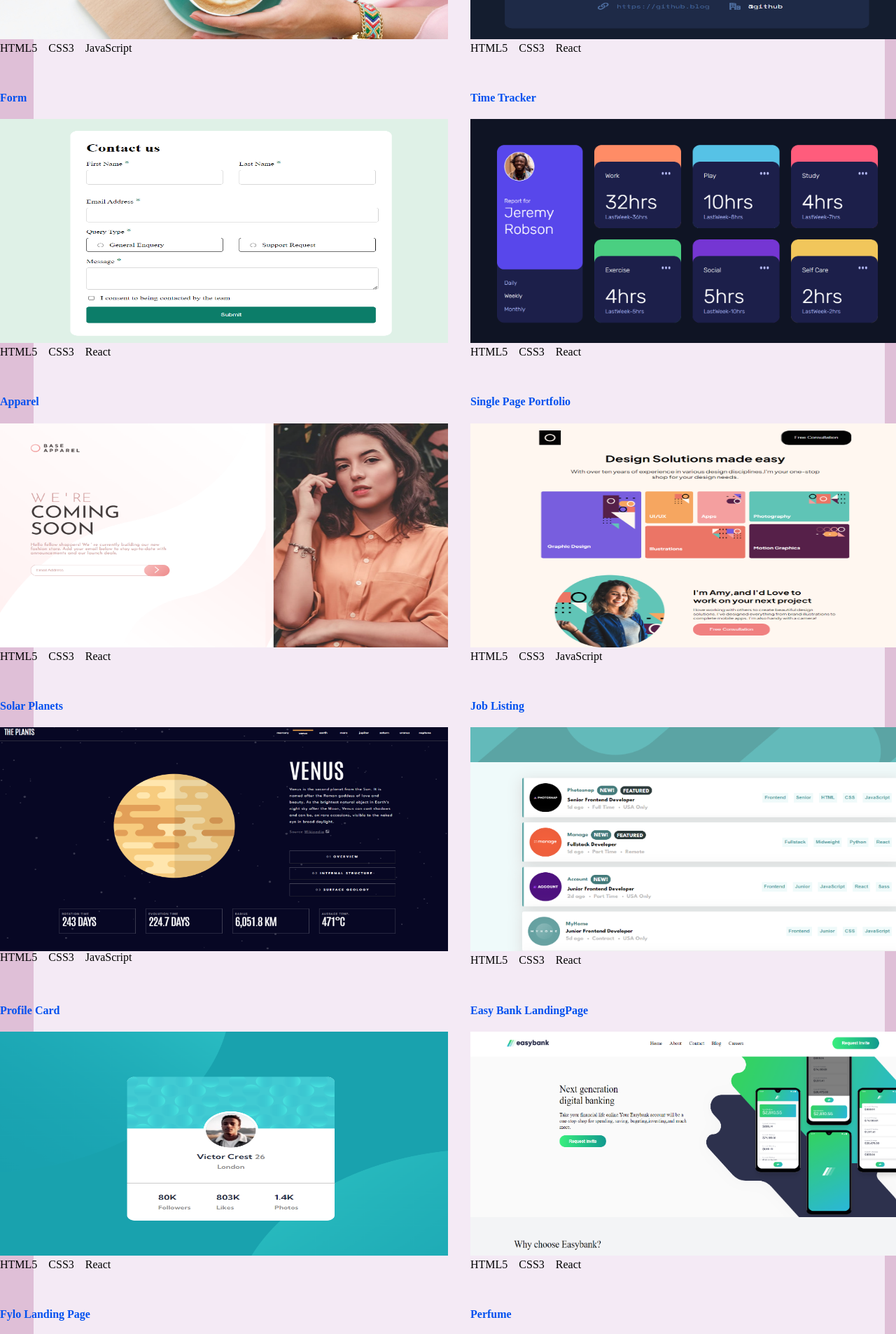
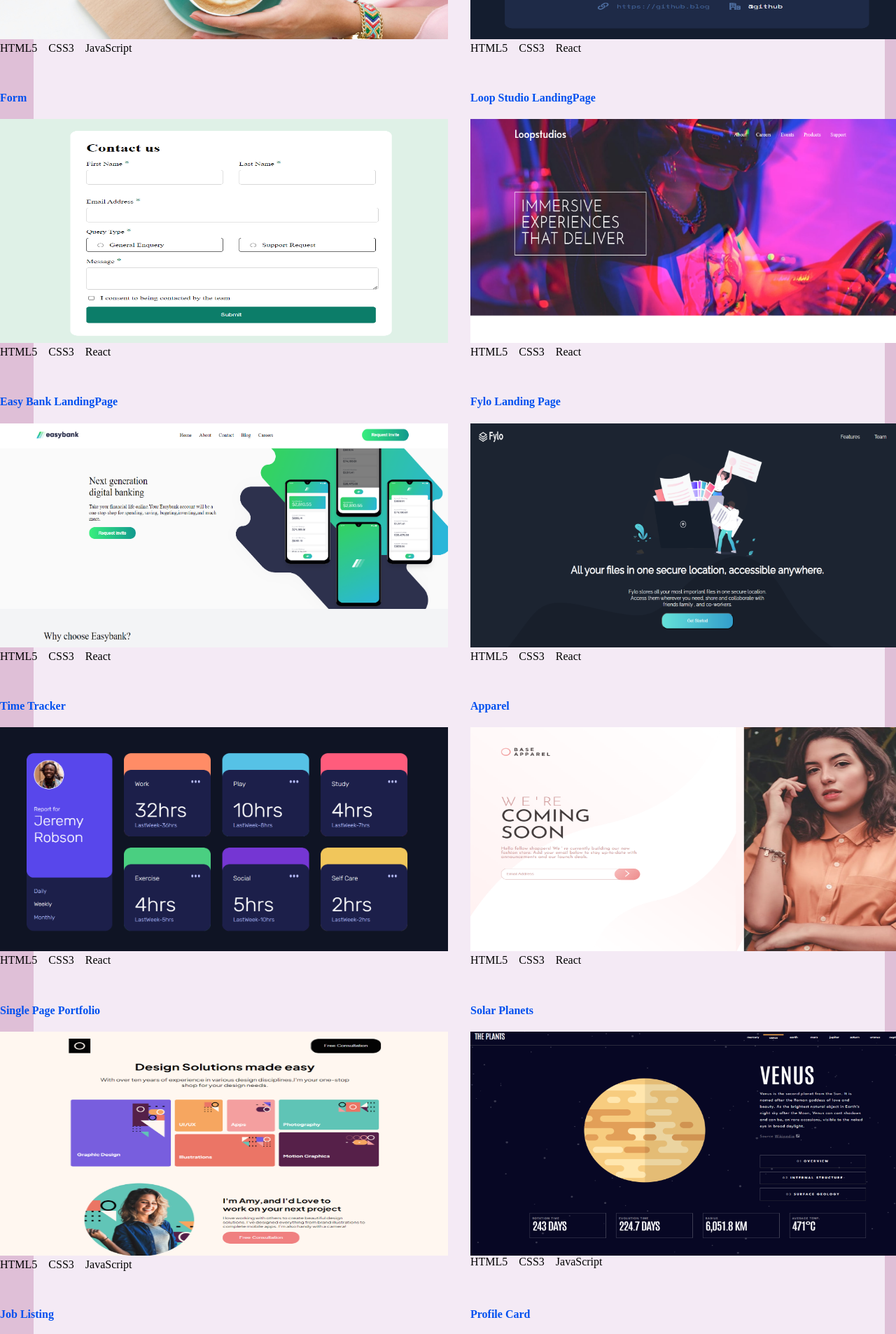
Before and after one commit to daliaosama/portfolio, a React (Vite) app: page /MyProjects in a window 1280 px wide. Shown: the part 940-2846 px from the top of the page at 70% size. Built offline with nearby package versions, Linux system fonts and the light colour scheme.

Commit message:
add loopstudio landingpage

```diff
--- a/src/Pages/MyProjects/MyProjects.jsx
+++ b/src/Pages/MyProjects/MyProjects.jsx
@@ -12,6 +12,7 @@ import social from "/assets/sociallinks.png"
 import apparel from "/assets/apparel.png"
 import perfume from "/assets/perfume.png"
 import fylo from "/assets/fylolandingpage.png"
+import loopstudio from "/assets/loopstudiolandingpage.png"
 import "./MyProjects.css";
 import easybank from "/assets/easybanklandingpage.png"
 import ecommerce from "/assets/ecommerce.png"
@@ -84,6 +85,45 @@ function MyProjects() {
           </div>
         </div>
         <div className="project">
+          <Link to="https://loopstudiolandingpage.vercel.app/" target="_blank">
+          <h4>Loop Studio LandingPage</h4>
+          </Link>
+          <Link to="https://loopstudiolandingpage.vercel.app/" target="_blank">
+          <img src={loopstudio} className="image"/>
+          </Link>
+          <div id="languages">
+            <label>HTML5</label>
+            <label>CSS3</label>
+            <label>React</label>
+          </div>
+        </div>
+        <div className="project">
+          <Link to="https://easybanklandingpage-sand.vercel.app/" target="_blank">
+          <h4>Easy Bank LandingPage</h4>
+          </Link>
+          <Link to="https://easybanklandingpage-sand.vercel.app/" target="_blank">
+          <img src={easybank} className="image"/>
+          </Link>
+          <div id="languages">
+           <label>HTML5</label>
+           <label>CSS3</label>
+           <label>React</label>
+         </div>
+        </div>
+        <div className="project">
+          <Link to="https://fylo-three-lime.vercel.app/" target="_blank">
+          <h4>Fylo Landing Page</h4>
+          </Link>
+          <Link to="https://fylo-three-lime.vercel.app/" target="_blank">
+            <img src={fylo} className="image" />
+          </Link>
+          <div id="languages">
+           <label>HTML5</label>
+           <label>CSS3</label>
+           <label>React</label>
+         </div>
+        </div>
+        <div className="project">
             <Link to="https://timetracker-rho-sage.vercel.app/">
             <h4>Time Tracker</h4></Link>
             <Link to="https://timetracker-rho-sage.vercel.app/">
@@ -148,38 +188,13 @@ function MyProjects() {
            <label>React</label>
          </div>
         </div>
+
         <div className="project">
           <Link to="https://profilecard-nu-ten.vercel.app/" target="_blank">
           <h4>Profile Card</h4>
           </Link>
           <Link to="https://profilecard-nu-ten.vercel.app/" target="_blank">
           <img src={card} className="image"/>
-          </Link>
-          <div id="languages">
-           <label>HTML5</label>
-           <label>CSS3</label>
-           <label>React</label>
-         </div>
-        </div>
-        <div className="product">
-          <Link to="https://easybanklandingpage-sand.vercel.app/" target="_blank">
-          <h4>Easy Bank LandingPage</h4>
-          </Link>
-          <Link to="https://easybanklandingpage-sand.vercel.app/" target="_blank">
-          <img src={easybank} className="image"/>
-          </Link>
-          <div id="languages">
-           <label>HTML5</label>
-           <label>CSS3</label>
-           <label>React</label>
-         </div>
-        </div>
-        <div className="project">
-          <Link to="https://fylo-three-lime.vercel.app/" target="_blank">
-          <h4>Fylo Landing Page</h4>
-          </Link>
-          <Link to="https://fylo-three-lime.vercel.app/" target="_blank">
-            <img src={fylo} className="image" />
           </Link>
           <div id="languages">
            <label>HTML5</label>
```
Also changed, not shown: public/assets/loopstudiolandingpage.png (added).
